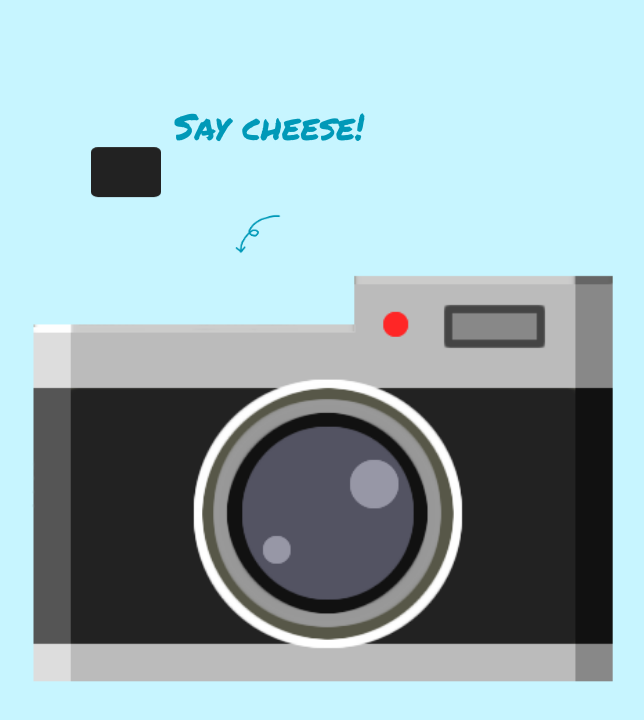
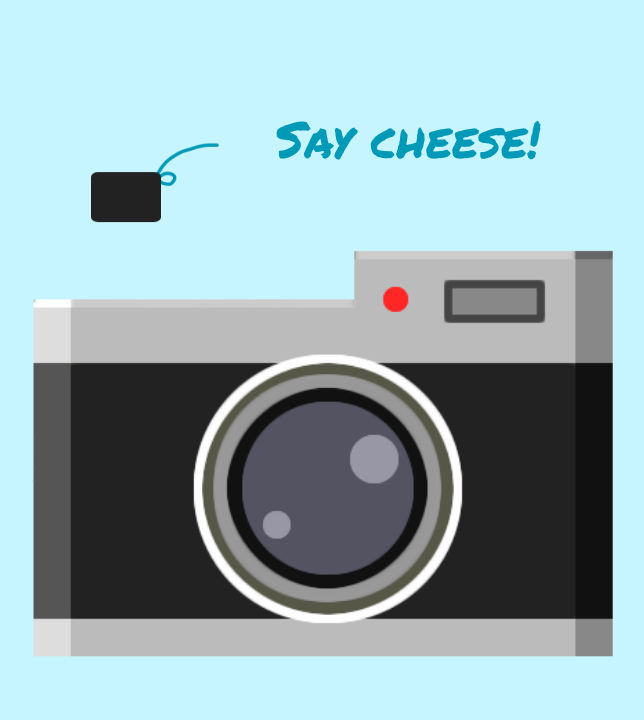
Before and after one commit to annagchang/annagchang.github.io, a plain HTML site: page index.html in a window 1280 px wide. Shown: the whole page, without its empty margins (371-1015 px from the left). Drawn offline with Linux system fonts and the light colour scheme.

Commit message:
just graphics left!

```diff
--- a/assets/css/style.css
+++ b/assets/css/style.css
@@ -6,16 +6,20 @@ html{
 	font-family: "Permanent Marker";
 }
 
+#top-container {
+	display: flex;
+	flex-direction: row;
+}
+
 #cheese {
-	text-align: center;
-	margin-top: 100px;
-	font-size: 36px;
+	margin-left: 55px;
+	margin-top: -35px;
+	font-size: 50px;
 	color: #0099b8;
 }
 
 #arrow {
-	margin-top: 100px;
-	margin-left: 35%;
+	margin-left: 100px;
 }
 
 #camera {
--- a/index.html
+++ b/index.html
@@ -6,15 +6,16 @@
 </head>
 <body>
 	<div id=container>
-		<div id="cheese">Say cheese!</div>
 		<div id="camera">
 			<div>
-				<div><img id="arrow" width="50px" src="images/Untitled-1.png"></div>
+				<div id="top-container">
+					<div><img id="arrow" width="100px" src="images/Untitled-1.png"></div>
+					<div id="cheese">Say cheese!</div>
+				</div>
 				<img src="images/free-camera-graphic-psd.png" width="600">
 				<a href="film.html" id="click" class="rectangle"></a>
 			</div>
 		</div>
 	</div>
-	<!--<script type="text/javascript" src="assets/js/q1.js"></script>href="portraits.html" -->
 </body>
 </html>
```
